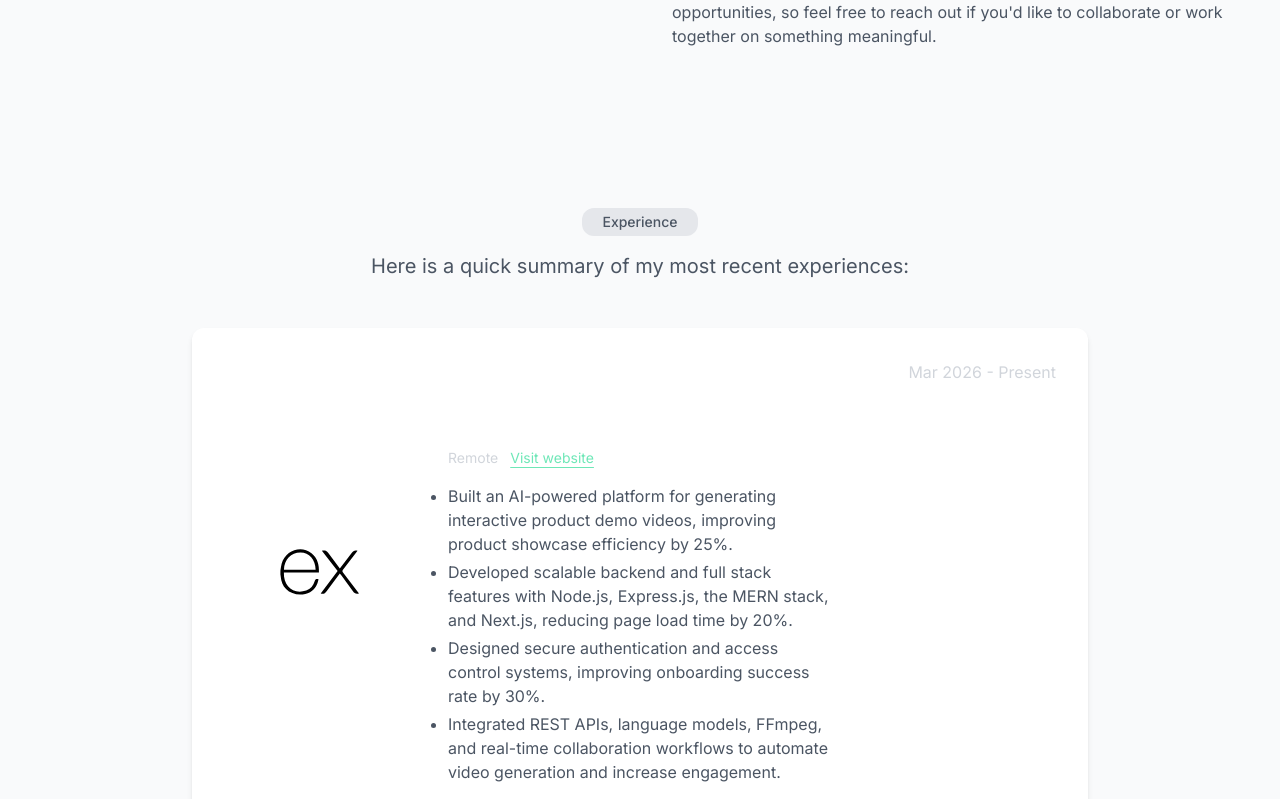
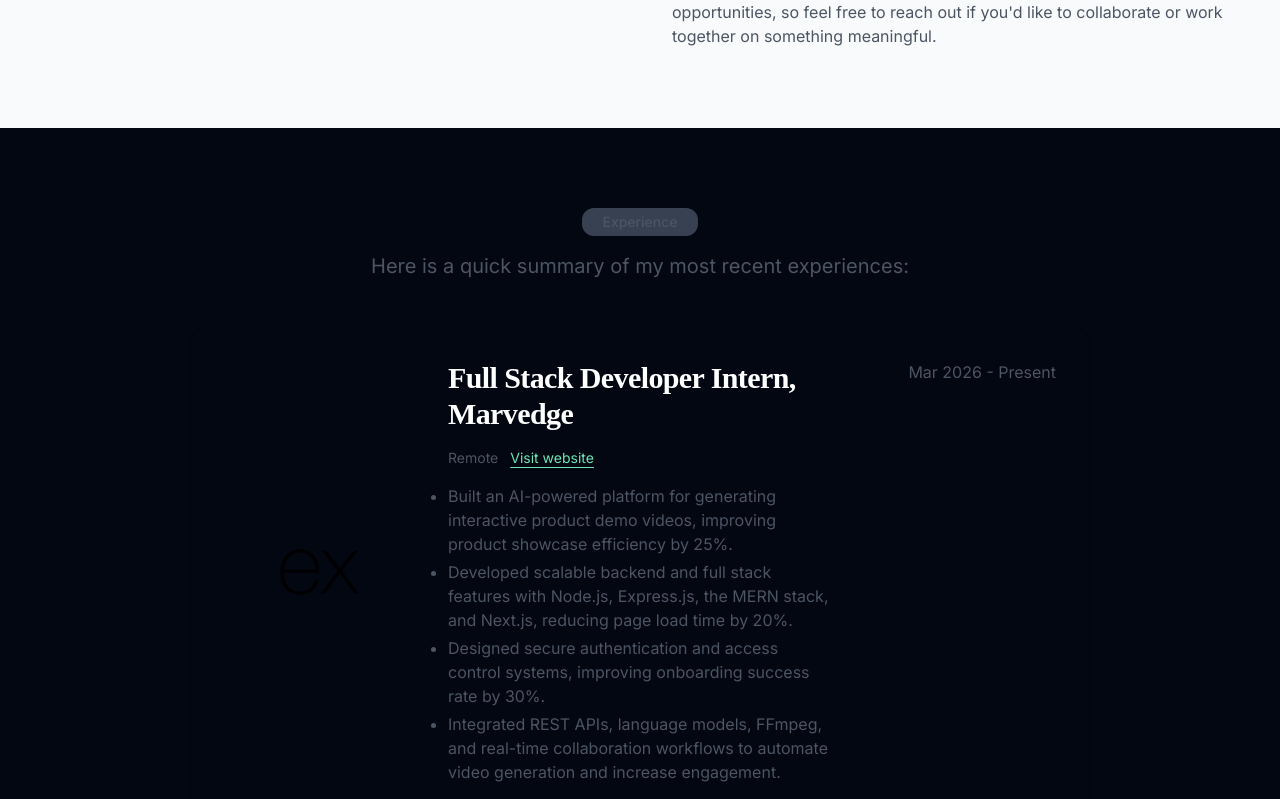
Before and after one commit to jayant733/Portfolio, a Next.js app: page / in a window 1280 px wide. Shown: the part 1821-2620 px from the top of the page. Built offline with nearby package versions, Linux system fonts and the light colour scheme.

Commit message:
Fix alternating section backgrounds

```diff
--- a/src/app/globals.css
+++ b/src/app/globals.css
@@ -32,3 +32,33 @@
   --app-gray-900: 249 250 251;
   --app-gray-950: 255 255 255;
 }
+
+.section-light {
+  --app-gray-default: 249 250 251;
+  --app-gray-50: 255 255 255;
+  --app-gray-100: 243 244 246;
+  --app-gray-200: 229 231 235;
+  --app-gray-300: 209 213 219;
+  --app-gray-400: 156 163 175;
+  --app-gray-500: 107 114 128;
+  --app-gray-600: 75 85 99;
+  --app-gray-700: 55 65 81;
+  --app-gray-800: 31 41 55;
+  --app-gray-900: 17 24 39;
+  --app-gray-950: 3 7 18;
+}
+
+.section-dark {
+  --app-gray-default: 3 7 18;
+  --app-gray-50: 17 24 39;
+  --app-gray-100: 31 41 55;
+  --app-gray-200: 55 65 81;
+  --app-gray-300: 75 85 99;
+  --app-gray-400: 107 114 128;
+  --app-gray-500: 156 163 175;
+  --app-gray-600: 209 213 219;
+  --app-gray-700: 229 231 235;
+  --app-gray-800: 243 244 246;
+  --app-gray-900: 249 250 251;
+  --app-gray-950: 255 255 255;
+}
--- a/src/components/sections/about-me.tsx
+++ b/src/components/sections/about-me.tsx
@@ -9,7 +9,7 @@ import { EXTERNAL_LINKS } from '@/lib/data';
 import DownloadCV from '../general/download-cv';
 const AboutMeSection = () => {
   return (
-    <Container className="bg-gray-50" id="about">
+    <Container className="section-light" id="about">
       <div className="self-center">
         <Tag label="About me" />
       </div>
--- a/src/components/sections/certification.tsx
+++ b/src/components/sections/certification.tsx
@@ -7,12 +7,7 @@ import CertificateCard from '../layout/certification-card';
 
 const CertificationsSection = () => {
   return (
-    <Container
-      id="certifications"
-      className="
-        bg-gray-50
-      "
-    >
+    <Container id="certifications" className="section-light">
       <div className="flex flex-col items-center gap-4">
         <div className="self-center">
           <Tag label="Certifications" />
--- a/src/components/sections/experiences.tsx
+++ b/src/components/sections/experiences.tsx
@@ -6,7 +6,7 @@ import Container from '@/components/layout/container';
 
 const ExperienceSection = () => {
   return (
-    <Container className="bg-gray-50">
+    <Container className="section-dark">
       <div className="flex flex-col items-center gap-4">
         <div className="self-center">
           <Tag label="Experience" />
--- a/src/components/sections/leadership.tsx
+++ b/src/components/sections/leadership.tsx
@@ -6,7 +6,7 @@ import Container from '@/components/layout/container';
 
 const LeadershipSection = () => {
   return (
-    <Container id="leadership" className="bg-gray-50">
+    <Container id="leadership" className="section-light">
       <div className="flex flex-col items-center gap-4">
         <div className="self-center">
           <Tag label="Leadership" />
--- a/src/components/sections/skills.tsx
+++ b/src/components/sections/skills.tsx
@@ -6,7 +6,7 @@ import Container from '@/components/layout/container';
 
 const SkillsSection = () => {
   return (
-    <Container className="bg-gray-50">
+    <Container className="section-light">
       <div className="flex flex-col items-center gap-4">
         <div className="self-center">
           <Tag label="Skills" />
--- a/src/components/sections/work.tsx
+++ b/src/components/sections/work.tsx
@@ -6,7 +6,7 @@ import Container from '@/components/layout/container';
 
 const WorkSection = () => {
   return (
-    <Container id="work">
+    <Container id="work" className="section-dark">
       <div className="flex flex-col items-center gap-4">
         <div className="self-center">
           <Tag label="Projects" />
```
